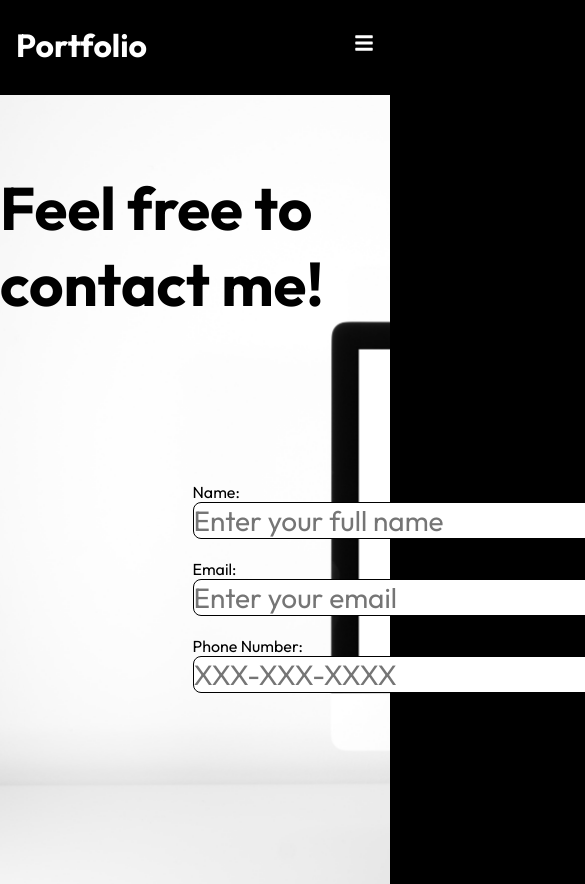
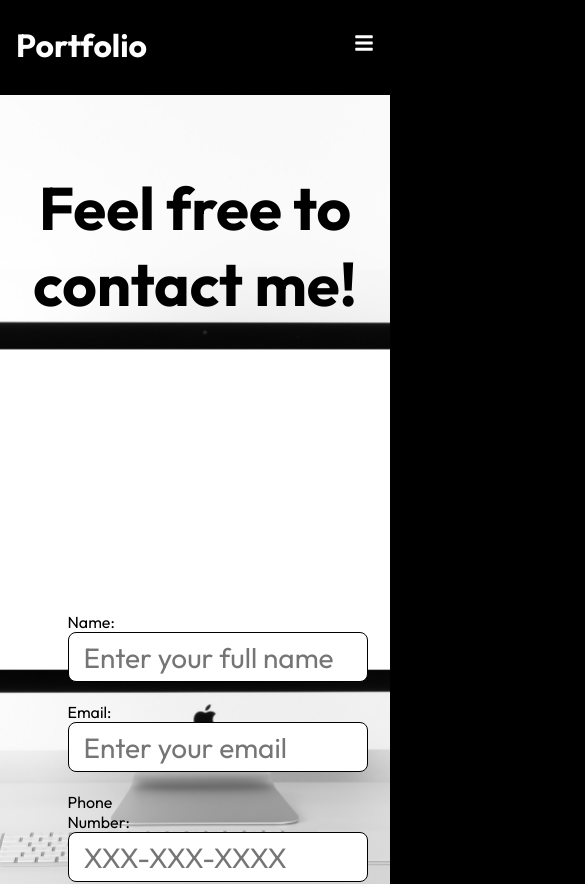
Before and after one commit to LoganAaron20/logans-portfolio, a React (Create React App) app: page /contact in a window 390 px wide. Shown: the top 884 px of the page, 585 px wide, since content can reach past the window. Built offline with nearby package versions, Linux system fonts and the light colour scheme.

Commit message:
Project list design

```diff
--- a/src/components/ProjectsList.js
+++ b/src/components/ProjectsList.js
@@ -7,35 +7,113 @@ const ProjectsList = () => {
     <div className="projects">
       <section className="cards">
         <article className="card">
-          <Link to="/movie-application">
-            <div className="image project-1"></div>
+          <div className="project-bio">
+            {/* <Link to="/movie-application"> */}
             <h3 className="project-name">Movie Application</h3>
             <p className="project-description">
-              Developed a Movie Tracking application using React for the
-              frontend and NodeJS for the backend.
+              A fully functional Movie tracker application, allowing users to
+              find movies currently showing. Users have the ability to view
+              movie theaters in the area along with the specific movies at that
+              location.
             </p>
-          </Link>
+            <div className="buttons">
+              <button className="project-button">View Project</button>
+              {/* <button className="github-button">Code</button> */}
+              <a
+                href="https://github.com/LoganAaron20/we-love-movies-project"
+                className="github-button"
+              >
+                Code
+              </a>
+            </div>
+            {/* </Link> */}
+          </div>
+          {/* <div className="image project-1"></div> */}
+          {/* <img className="project-image" src="../assets/WeLoveMovies2.jpg" /> */}
+          <div className="project-image"></div>
         </article>
         <article className="card">
-          <div className="image project-2"></div>
-          <h3 className="project-name">Recipe Tracker</h3>
+          <div className="project-bio">
+            {/* <Link to="/movie-application"> */}
+            <h3 className="project-name">Restaurant Reservation System</h3>
             <p className="project-description">
-            Lorem ipsum giveth tow vow dea sesa...
+              An application created to speed up the seating process by 100%.
+              Allowing the customers to easily reserve a table ahead of time, it
+              saves restaurant employees time not having to worry about a
+              seating chart.
             </p>
+            <div className="buttons">
+              <button className="project-button">View Project</button>
+              {/* <button
+                className="github-button"
+                onclick="window.location.href='https://github.com/LoganAaron20/restaurant-reservation'"
+              >
+                Code
+              </button> */}
+              <a
+                className="github-button"
+                href="https://github.com/LoganAaron20/restaurant-reservation"
+              >
+                Code
+              </a>
+            </div>
+            {/* </Link> */}
+          </div>
+          {/* <div className="image project-1"></div> */}
+          {/* <img className="project-image" src="../assets/WeLoveMovies2.jpg" /> */}
+          <div className="project-image"></div>
         </article>
         <article className="card">
-          <div className="image project-3"></div>
-          <h3 className="project-name">Decoder Ring</h3>
+          <div className="project-bio">
+            {/* <Link to="/movie-application"> */}
+            <h3 className="project-name">StudyMania</h3>
             <p className="project-description">
-            Lorem ipsum giveth tow vow dea sesa...
+              An application allowing students to create 'Study Cards' in order
+              to ace any exams that come their way. Students will be able to
+              create double sided cards, allowing them to easly self-study if
+              needed.
             </p>
+            <div className="buttons">
+              <button className="project-button">View Project</button>
+              {/* <button className="github-button">Code</button> */}
+              <a
+                href="https://github.com/LoganAaron20/Flashcard-O-Matic"
+                className="github-button"
+              >
+                Code
+              </a>
+            </div>
+            {/* </Link> */}
+          </div>
+          {/* <div className="image project-1"></div> */}
+          {/* <img className="project-image" src="../assets/WeLoveMovies2.jpg" /> */}
+          <div className="project-image"></div>
         </article>
         <article className="card">
-          <div className="image project-4"></div>
-          <h3 className="project-name">Flashcard Application</h3>
+          <div className="project-bio">
+            {/* <Link to="/movie-application"> */}
+            <h3 className="project-name">GrubDash</h3>
             <p className="project-description">
-            Lorem ipsum giveth tow vow dea sesa...
+              An application allowing users to order food online whenever the
+              time! With this application the user has full access to choosing
+              where he/she eats. It allows for quick/safe ways to order your
+              food right to your front door!
             </p>
+            <div className="buttons">
+              <button className="project-button">View Project</button>
+              {/* <button className="github-button">Code</button> */}
+              <a
+                href="https://github.com/LoganAaron20/GrubDash-frontend"
+                className="github-button"
+              >
+                Code
+              </a>
+            </div>
+            {/* </Link> */}
+          </div>
+          {/* <div className="image project-1"></div> */}
+          {/* <img className="project-image" src="../assets/WeLoveMovies2.jpg" /> */}
+          <div className="project-image"></div>
         </article>
       </section>
     </div>
--- a/src/routes/Project.js
+++ b/src/routes/Project.js
@@ -10,7 +10,7 @@ const Project = () => {
       <Navbar />
       <HeroImage2
         heading="PROJECTS"
-        text="Below are some of my most recent projects!"
+        text="Please feel free to view the live version and leave feeback!"
       />
       <ProjectsList />
       <Footer />
--- a/src/routes/contact.styles.css
+++ b/src/routes/contact.styles.css
@@ -1,11 +1,14 @@
 .body {
     background-image: url("../assets/quaritsch-photography-3xQ65cknLPk-unsplash.jpg");
+    background-position: center center;
+    background-repeat: none;
     background-size: cover;
     display: flex;
     flex-direction: column;
     align-items: center;
     margin-top: 15px;
     height: 100vh;
+    overflow: scroll;
 
 }
 
@@ -32,4 +35,120 @@
     font-size: 28px;
     border: 1px solid black;
     border-radius: 8px;
+    padding: 15px;
 }
+
+@media all  and (max-width: 1039px) {
+
+    .body {
+        background-image: url("../assets/quaritsch-photography-3xQ65cknLPk-unsplash.jpg");
+        background-position: center center;
+        background-repeat: none;
+        background-size: cover;
+        background-attachment: scroll;
+
+    }
+
+    .contact-form {
+        margin-top: 300px;
+        margin-left: 30px;
+    }
+
+    .input {
+        width: 50px;
+    }
+
+    .input input {
+        width: 500px
+    }
+}
+
+@media all and (max-width: 700px) {
+    .body {
+        background-image: url("../assets/quaritsch-photography-3xQ65cknLPk-unsplash.jpg");
+        background-position: center center;
+        background-repeat: none;
+        background-size: cover;
+        background-attachment: scroll;
+        width: fit-content;
+    }
+
+    .contact-form {
+        margin-left: 50px;
+    }
+
+    .body h1 {
+        text-align: center;
+    }
+}
+
+@media all and (min-width: 1040px) {
+    .contact-form {
+        margin-top: 310px;
+        margin-left: 50px;
+    }
+
+    .input input {
+        width: 500px
+    }
+
+    .body h1 {
+        text-align: center;
+    }
+}
+@media all and (min-width: 1500px) {
+    .contact-form {
+        margin-left: 350px
+    }
+
+    .body h1 {
+        text-align: center;
+    }
+}
+
+@media all and (min-width: 1900px) {
+    .contact-form {
+        size: 100%;
+    }
+
+    .input {
+        width: 100%;
+    }
+
+    .input input {
+        width: 500px;
+        height: 100px
+    }
+
+    .body h1 {
+        text-align: center;
+    }
+}
+
+@media all and (max-width: 699px) {
+    .contact-form {
+       margin-left: -20px;
+       margin-top: 250px;
+    }
+
+    .input input {
+        width: 300px;
+        height: 50px;
+    }
+
+    .body h1 {
+        text-align: center;
+    }
+}
+
+@media all and (max-width: 450px) {
+
+    .body h1 {
+        text-align: center;
+    }
+
+    .contact-form {
+        margin-left: -100px;
+        align-items: flex-start
+    }
+}
```
Lines whose indentation alone changed are shown as unchanged.
